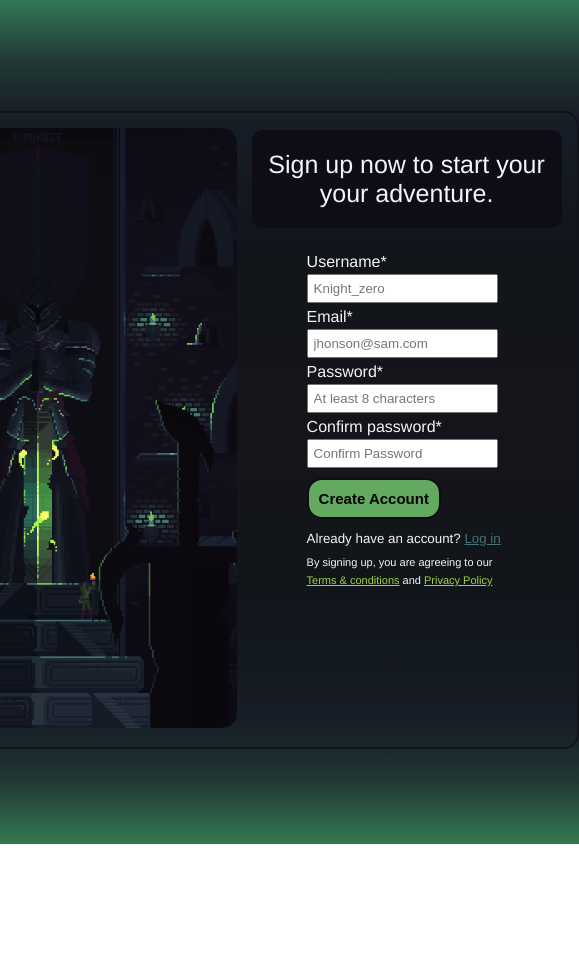
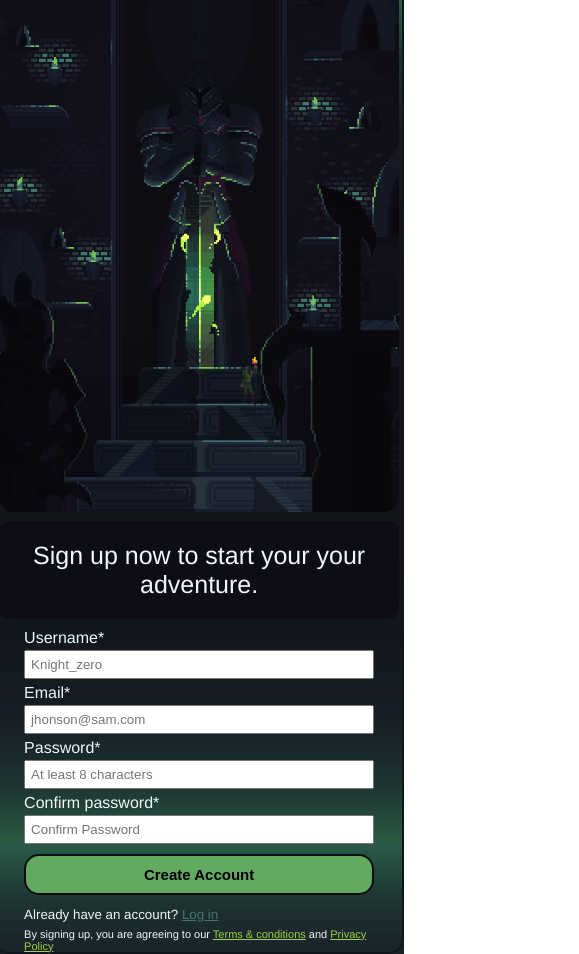
Before and after one commit to Noobdrew/singup-form, a plain HTML site: page index.html in a window 390 px wide. Shown: the whole page, 579 px wide, since content can reach past the window. Before the commit the page ends 844 px from the top, so only its background shows below. Drawn offline with Linux system fonts and the light colour scheme.

Commit message:
mobile layout complete

```diff
--- a/style.css
+++ b/style.css
@@ -23,6 +23,7 @@ body {
     padding: 15px;
     background-color: rgba(24, 38, 42, 0.35);
     width: auto;
+    height: auto;
 
 }
 
@@ -31,7 +32,7 @@ img {
     margin-right: 15px;
 }
 
-.login-screen {}
+
 
 .title {
     margin-top: 2px;
@@ -84,16 +85,48 @@ button {
     border-radius: 15px;
     padding: 10px;
 }
-button:hover{
-    background-color: #345e32 ;
+
+button:hover {
+    background-color: #345e32;
 }
 
-.legal{
+.legal {
     font-size: 11px;
 }
-a{
+
+a {
     color: #9FD146;
 }
-a:visited{
+
+a:visited {
     color: #457377;
 }
+
+@media only screen and (max-width: 750px) {
+
+    .content{
+        flex-direction: column;
+        justify-content: center;
+        align-items: center;
+        padding: 0;
+    }
+    img{
+        margin: 3px;
+    }
+   .title{
+    width: 390px;
+    margin-bottom: 10px;
+   }
+   .form-container{
+
+      margin: auto;
+    width: 350px;
+   }
+   .form-row{
+    display: flex;
+    flex-direction: column;
+   }
+   button{
+    width: 100%;
+   }
+}
```
